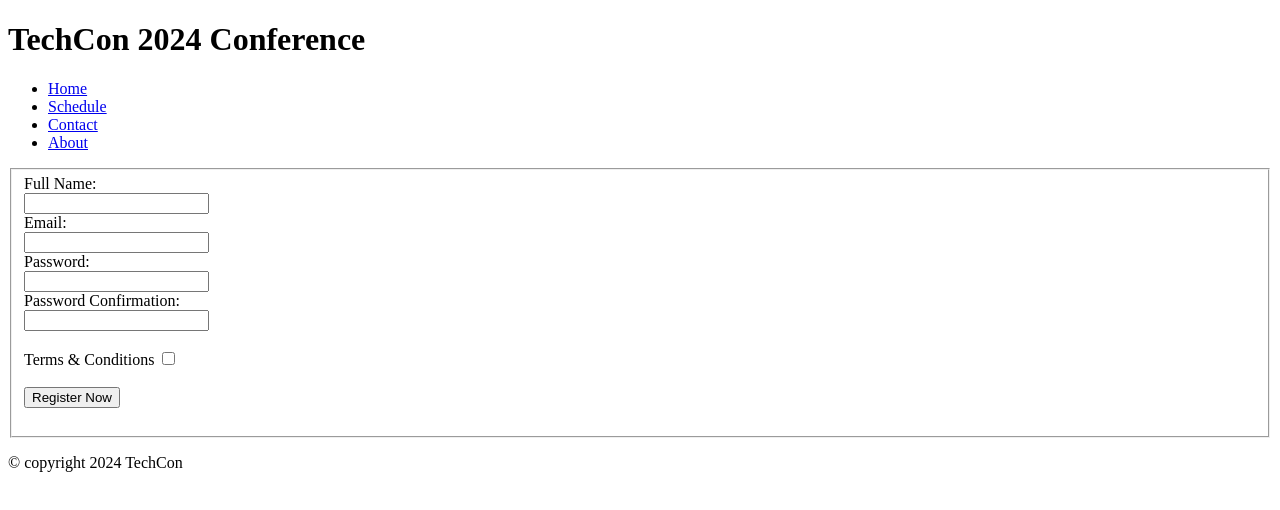
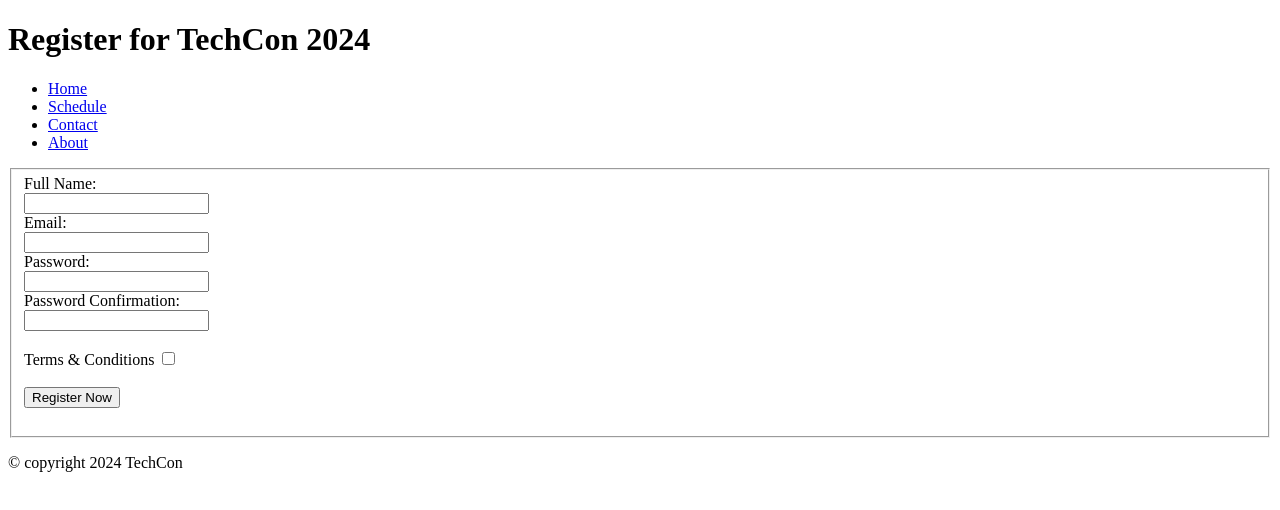
Before and after one commit to Bildad58/-TechCon_HTML, a plain HTML site: page techcon_website/register.html in a window 1280 px wide. Drawn offline with Linux system fonts and the light colour scheme.

Commit message:
register

```diff
--- a/techcon_website/register.html
+++ b/techcon_website/register.html
@@ -7,7 +7,7 @@
   </head>
   <body>
     <header>
-      <h1>TechCon 2024 Conference</h1>
+      <h1>Register for TechCon 2024</h1>
 
       <nav>
         <ul>
```
